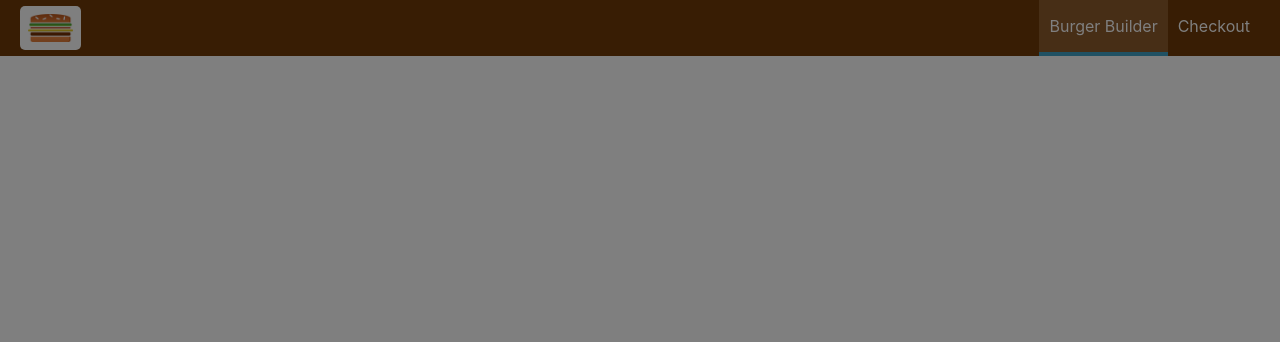
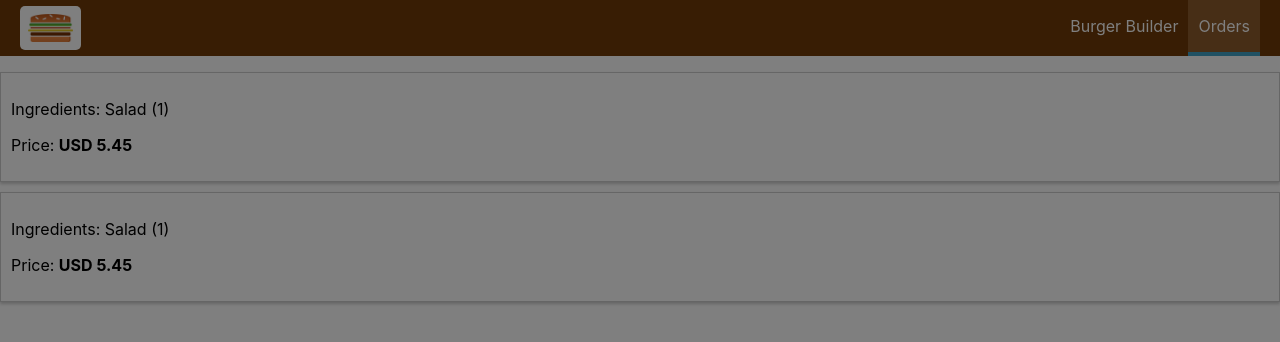
Before and after one commit to audge101/boss-burger-app, a React (Create React App) app: page /orders in a window 1280 px wide. Shown: the top 342 px of the page. Built offline with nearby package versions, Linux system fonts and the light colour scheme.

Commit message:
orders page started nav items changed

```diff
--- a/src/App.js
+++ b/src/App.js
@@ -4,6 +4,7 @@
 import Layout from './hoc/Layout/Layout';
 import BurgerConstructor from './containers/BurgerConstructor/BurgerConstructor';
 import Checkout from './containers/Checkout/Checkout';
+import Orders from './containers/Orders/Orders';
 
 class App extends Component {
   	render() {
@@ -12,6 +13,7 @@
 	        <Layout>
 	        	<Switch>
 		        	<Route path="/checkout" component={Checkout} />
+		        	<Route path="/orders" component={Orders} />
 		        	<Route path="/" exact component={BurgerConstructor} />
 	        	</Switch>
 	        </Layout>
--- a/src/components/Navigation/NavigationItems/NavigationItem/NavigationItem.js
+++ b/src/components/Navigation/NavigationItems/NavigationItem/NavigationItem.js
@@ -1,11 +1,14 @@
 import React from 'react';
+import { NavLink } from 'react-router-dom';
 import classes from './NavigationItem.module.css';
 
 const navigationItem = (props) => (
 	<li className={classes.NavigationItem}>
-		<a
-			href={props.link}
-			className={props.active ? classes.active : null}>{props.children}</a>
+		<NavLink
+			to={props.link}
+			activeClassName={classes.active}
+			exact>{props.children}
+			</NavLink>
 	</li>
 );
 
--- a/src/components/Navigation/NavigationItems/NavigationItems.js
+++ b/src/components/Navigation/NavigationItems/NavigationItems.js
@@ -5,11 +5,10 @@
 const navigationItems = () => (
 	<ul className={classes.NavigationItems}>
 		<NavigationItem
-			link="/"
-			active>Burger Builder
+			link="/">Burger Builder
 		</NavigationItem>
 		<NavigationItem
-			link="/">Checkout
+			link="/orders">Orders
 		</NavigationItem>
 	</ul>
 );
--- /dev/null
+++ b/src/components/Order/Order.js
@@ -0,0 +1,11 @@
+import React from 'react';
+import classes from './Order.module.css';
+
+const order = (props) => (
+	<div className={classes.Order}>
+		<p>Ingredients: Salad (1)</p>
+		<p>Price: <strong>USD 5.45</strong></p>
+	</div>
+);
+
+export default order;
--- /dev/null
+++ b/src/components/Order/Order.module.css
@@ -0,0 +1,8 @@
+.Order {
+	width: 100%;
+	border: 1px solid #ccc;
+	box-shadow: 0 2px 3px #ccc;
+	padding: 10px;
+	margin: 10px auto;
+	box-sizing: border-box;
+}
--- /dev/null
+++ b/src/containers/Orders/Orders.js
@@ -0,0 +1,15 @@
+import React, { Component } from 'react';
+import Order from '../../components/Order/Order';
+
+class Orders extends Component {
+	render() {
+		return (
+			<div>
+				<Order />
+				<Order />
+			</div>
+		);
+	}
+}
+
+export default Orders;
```
